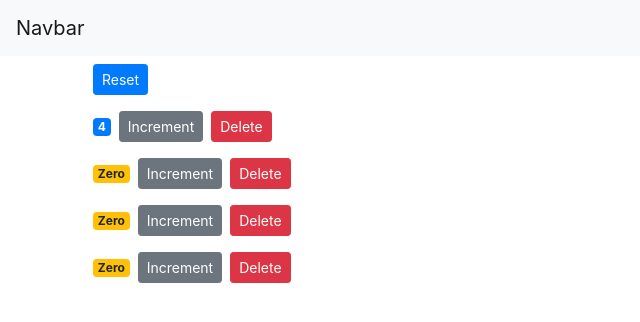
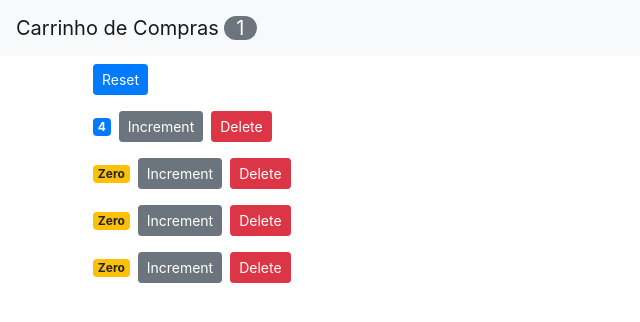
Before and after one commit to matheusvieirao/counter-react-app, a React (Create React App) app: page / in a window 1280 px wide. Shown: the top 322 px of the page, without its empty margins (0-640 px from the left). Built offline with nearby package versions, Linux system fonts and the light colour scheme.

Commit message:
Stateless Function Components
Começa em 2:06:20

```diff
--- a/src/App.js
+++ b/src/App.js
@@ -40,7 +40,7 @@ class App extends Component {
     return (
       <React.Fragment>
         <NavBar
-          numCounters={this.state.counters.filter(c => c.value > 0).length}
+          totalCounters={this.state.counters.filter(c => c.value > 0).length}
         />
         <main className="container">
           <Counters
--- a/src/components/navbar.jsx
+++ b/src/components/navbar.jsx
@@ -1,15 +1,18 @@
 import React, { Component } from "react";
 
-class NavBar extends Component {
-  render() {
+// stateless functional component (quando a classe nao tem nenhum estado ou metodo, podemos usar uma funcao ao inves de classe)
+
+const NavBar = props => {
   return (
     <nav className="navbar navbar-light bg-light">
       <a className="navbar-brand" href="#">
-          Navbar
+        Carrinho de Compras{" "}
+        <span className="badge-pill badge-secondary">
+          {props.totalCounters}
+        </span>
       </a>
     </nav>
   );
-  }
-}
+};
 
 export default NavBar;
```
Lines whose indentation alone changed are shown as unchanged.
